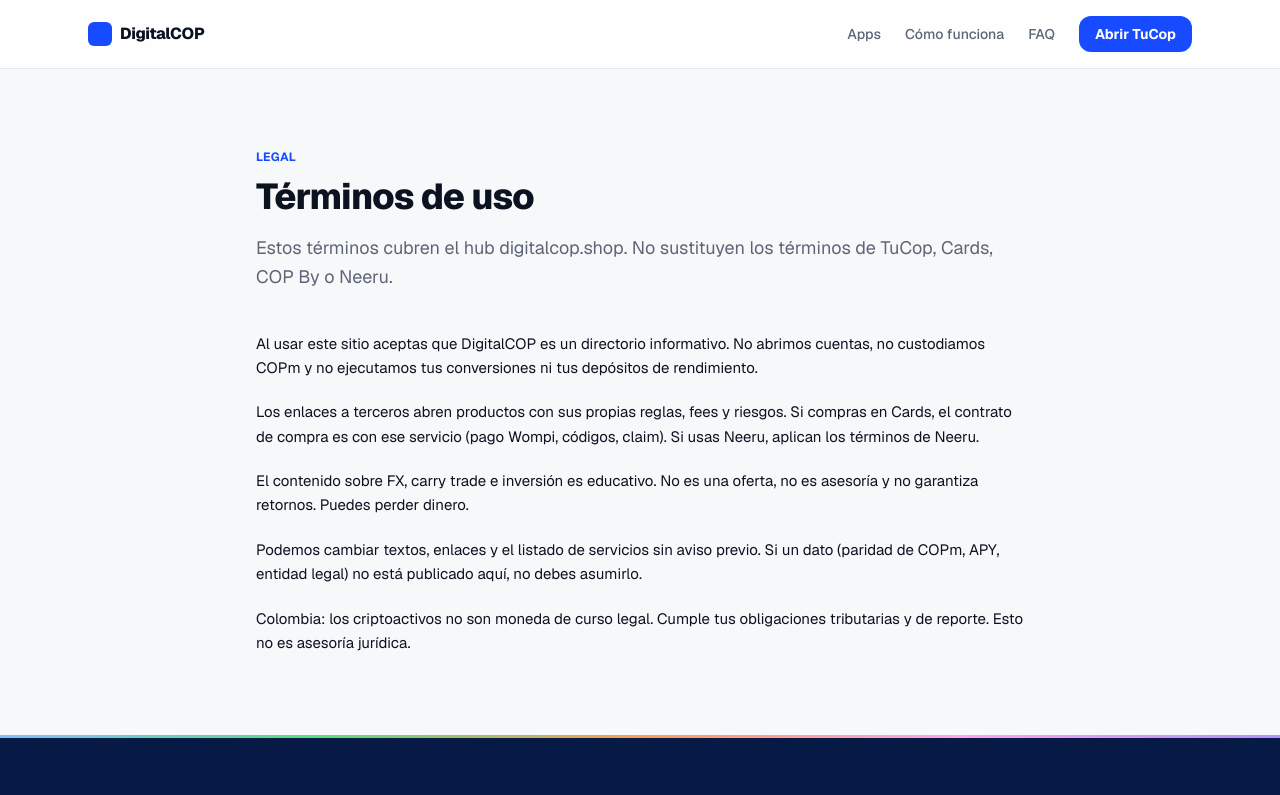
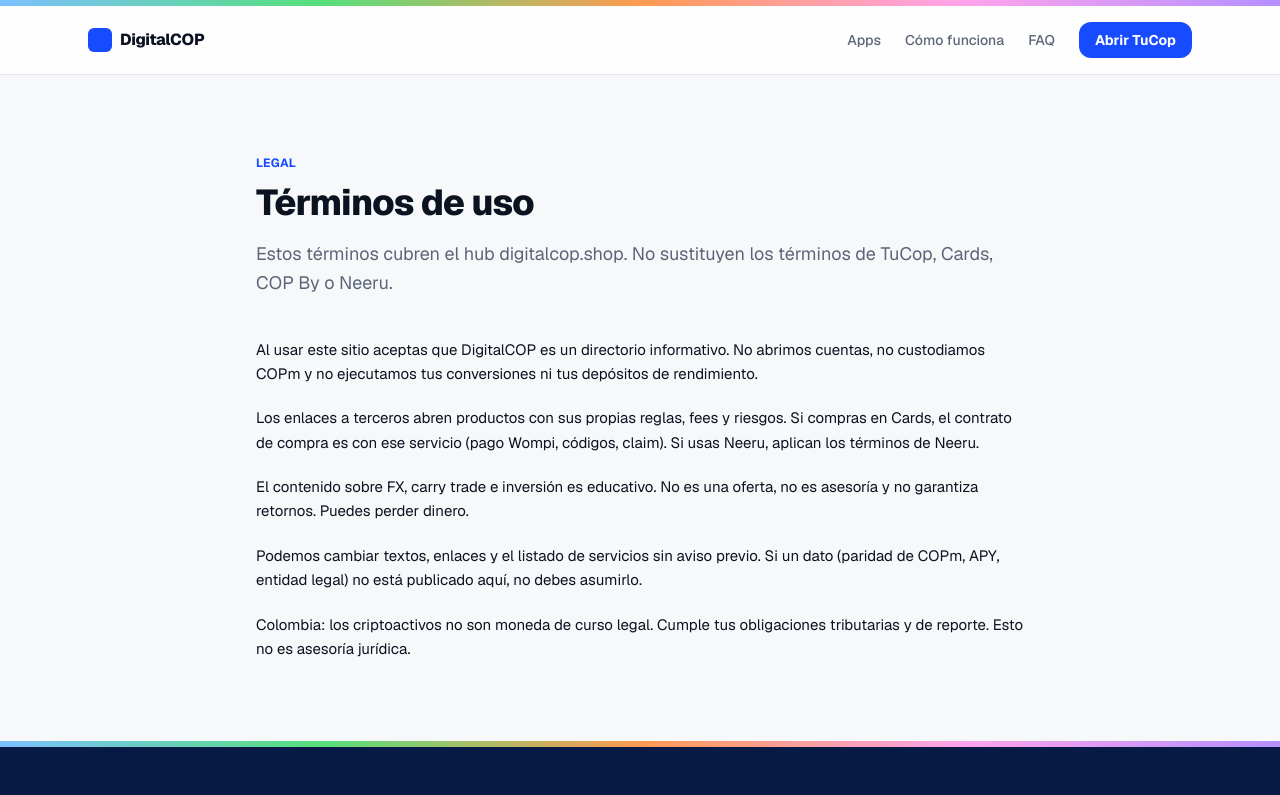
Before and after one commit to celocol/COPmHUB, a Next.js app: page /terminos in a window 1280 px wide. Shown: the top 795 px of the page. Built offline with nearby package versions, Linux system fonts and the light colour scheme; no server answers.

Commit message:
feat(layout): promote celo pastel strip to top of page and thicken footer band

```diff
--- a/src/app/layout.tsx
+++ b/src/app/layout.tsx
@@ -57,6 +57,7 @@
             </Script>
           </>
         ) : null}
+        <div className="celo-strip h-1.5 w-full" aria-hidden="true" />
         <AnalyticsListener />
         {children}
       </body>
--- a/src/components/Footer.tsx
+++ b/src/components/Footer.tsx
@@ -11,7 +11,7 @@
 export function Footer() {
   return (
     <footer className="bg-navy text-tint">
-      <div className="celo-strip h-[3px] w-full" aria-hidden="true" />
+      <div className="celo-strip h-1.5 w-full" aria-hidden="true" />
       <div className="relative z-10 mx-auto grid max-w-6xl gap-10 px-6 py-14 sm:grid-cols-4">
         <div>
           <div className="flex items-center gap-2">
```
